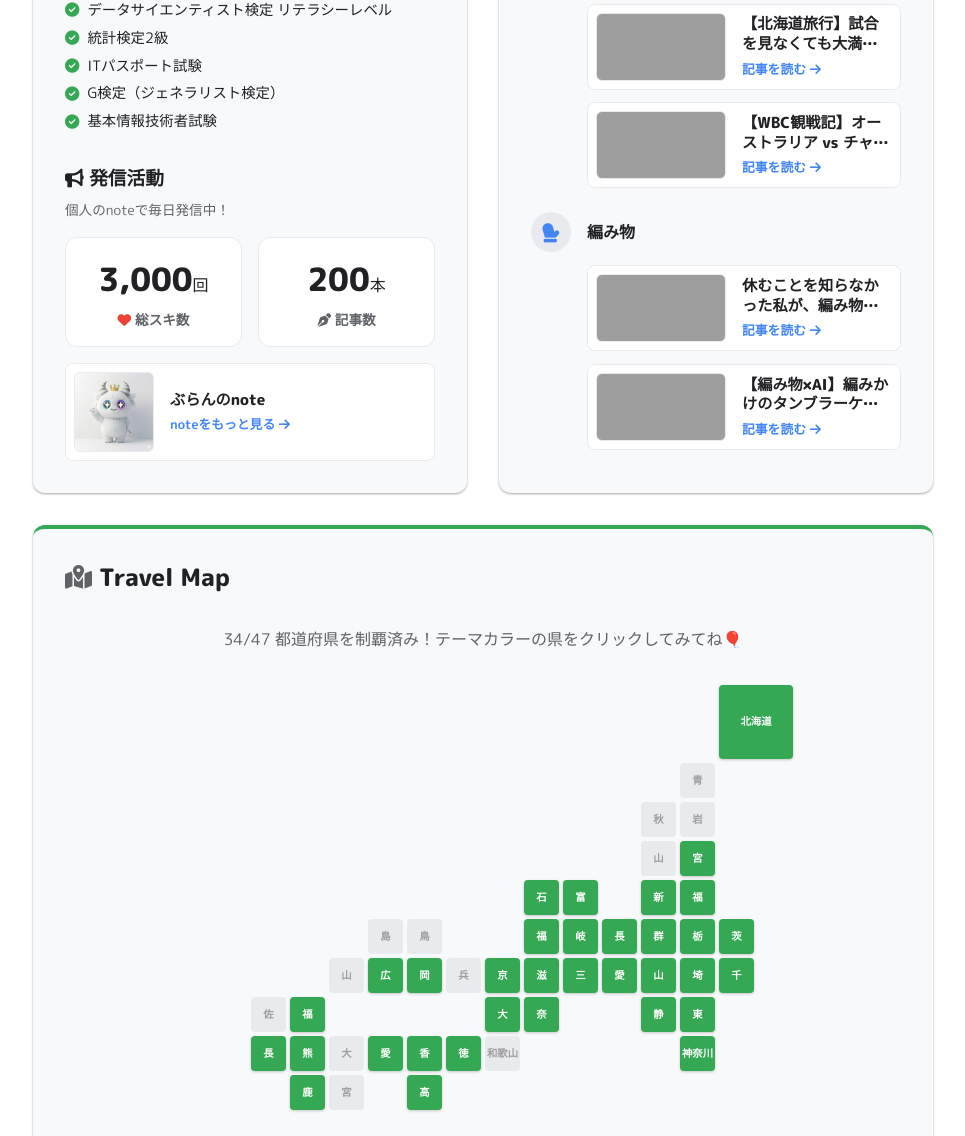
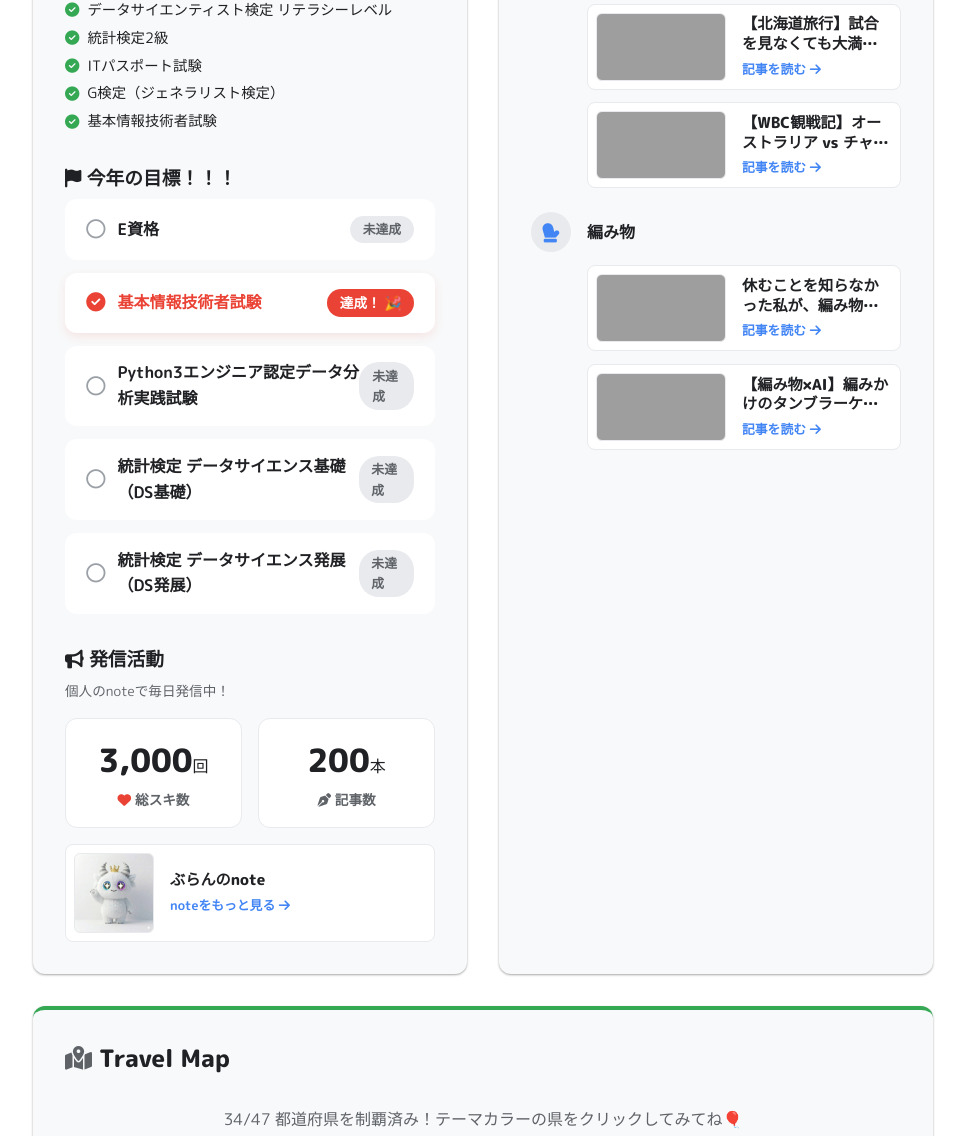
Before and after one commit to branchan-kirinsan/BRAN_website, a plain HTML site: page index.html in a window 1280 px wide. Shown: the part 1672-2808 px from the top of the page, without its empty margins (157-1122 px from the left). Drawn offline with Linux system fonts and the light colour scheme; grey boxes are pictures that could not be loaded.

Commit message:
Add files via upload

```diff
--- a/index.html
+++ b/index.html
@@ -131,6 +131,17 @@
                 </div>
 
                 <div class="skill-group mt-4">
+                    <h3><i class="fa-solid fa-flag"></i> 今年の目標！！！</h3>
+                    <ul class="goal-list mt-2">
+                        <li class="goal-unachieved">E資格</li>
+                        <li class="goal-achieved">基本情報技術者試験</li>
+                        <li class="goal-unachieved">Python3エンジニア認定データ分析実践試験</li>
+                        <li class="goal-unachieved">統計検定 データサイエンス基礎（DS基礎）</li>
+                        <li class="goal-unachieved">統計検定 データサイエンス発展（DS発展）</li>
+                    </ul>
+                </div>
+
+                <div class="skill-group mt-4">
                     <h3><i class="fa-solid fa-bullhorn"></i> 発信活動</h3>
                     <p class="text-small">個人のnoteで毎日発信中！</p>
                     <div class="media-stats">
--- a/script.js
+++ b/script.js
@@ -31,36 +31,36 @@ document.addEventListener("DOMContentLoaded", () => {
             {
                 title: 'スノボで立てない!? 悲劇のスキー旅行から、Geminiで「ゆる体幹トレアプリ」を作った話⛄️📱',
                 url: 'https://note.com/ripe_spirea6186/n/n57eeaa0e743f',
-                imgUrl: '' // Uses fallback
+                imgUrl: 'https://assets.st-note.com/production/uploads/images/256520673/rectangle_large_type_2_af26660cd6a0b72601028b48d65d28b0.png'
             }
         ],
         '富山': [
-            { title: 'Geminiの計画通りの旅行してきた！！福井旅行！！', url: 'https://note.com/ripe_spirea6186/n/n9f2e53a2800b', imgUrl: '' },
-            { title: '急な変更でも、旅行の計画を一瞬で立て直すGemini活用術！！🛫', url: 'https://note.com/ripe_spirea6186/n/nfcb92a360f0a', imgUrl: '' },
-            { title: '行きたいところが多すぎる旅行の計画をGeminiが代わりに立ててくれる。', url: 'https://note.com/ripe_spirea6186/n/n2a70c657c63d', imgUrl: '' }
+            { title: 'Geminiの計画通りの旅行してきた！！福井旅行！！', url: 'https://note.com/ripe_spirea6186/n/n9f2e53a2800b', imgUrl: 'https://assets.st-note.com/production/uploads/images/231942818/rectangle_large_type_2_f9d4d107812dd6296b641bfae0efd72e.png' },
+            { title: '急な変更でも、旅行の計画を一瞬で立て直すGemini活用術！！🛫', url: 'https://note.com/ripe_spirea6186/n/nfcb92a360f0a', imgUrl: 'https://assets.st-note.com/production/uploads/images/230700178/rectangle_large_type_2_e3b265960f926524f04a64ce9ad00830.png' },
+            { title: '行きたいところが多すぎる旅行の計画をGeminiが代わりに立ててくれる。', url: 'https://note.com/ripe_spirea6186/n/n2a70c657c63d', imgUrl: 'https://assets.st-note.com/production/uploads/images/230136054/rectangle_large_type_2_d2b2ed451bcb5a0a8e66e6084e526390.png' }
         ],
         '石川': [
-            { title: 'Geminiの計画通りの旅行してきた！！福井旅行！！', url: 'https://note.com/ripe_spirea6186/n/n9f2e53a2800b', imgUrl: '' },
-            { title: '急な変更でも、旅行の計画を一瞬で立て直すGemini活用術！！🛫', url: 'https://note.com/ripe_spirea6186/n/nfcb92a360f0a', imgUrl: '' },
-            { title: '行きたいところが多すぎる旅行の計画をGeminiが代わりに立ててくれる。', url: 'https://note.com/ripe_spirea6186/n/n2a70c657c63d', imgUrl: '' }
+            { title: 'Geminiの計画通りの旅行してきた！！福井旅行！！', url: 'https://note.com/ripe_spirea6186/n/n9f2e53a2800b', imgUrl: 'https://assets.st-note.com/production/uploads/images/231942818/rectangle_large_type_2_f9d4d107812dd6296b641bfae0efd72e.png' },
+            { title: '急な変更でも、旅行の計画を一瞬で立て直すGemini活用術！！🛫', url: 'https://note.com/ripe_spirea6186/n/nfcb92a360f0a', imgUrl: 'https://assets.st-note.com/production/uploads/images/230700178/rectangle_large_type_2_e3b265960f926524f04a64ce9ad00830.png' },
+            { title: '行きたいところが多すぎる旅行の計画をGeminiが代わりに立ててくれる。', url: 'https://note.com/ripe_spirea6186/n/n2a70c657c63d', imgUrl: 'https://assets.st-note.com/production/uploads/images/230136054/rectangle_large_type_2_d2b2ed451bcb5a0a8e66e6084e526390.png' }
         ],
         '福井': [
-            { title: 'Geminiの計画通りの旅行してきた！！福井旅行！！', url: 'https://note.com/ripe_spirea6186/n/n9f2e53a2800b', imgUrl: '' },
-            { title: '急な変更でも、旅行の計画を一瞬で立て直すGemini活用術！！🛫', url: 'https://note.com/ripe_spirea6186/n/nfcb92a360f0a', imgUrl: '' },
-            { title: '行きたいところが多すぎる旅行の計画をGeminiが代わりに立ててくれる。', url: 'https://note.com/ripe_spirea6186/n/n2a70c657c63d', imgUrl: '' }
+            { title: 'Geminiの計画通りの旅行してきた！！福井旅行！！', url: 'https://note.com/ripe_spirea6186/n/n9f2e53a2800b', imgUrl: 'https://assets.st-note.com/production/uploads/images/231942818/rectangle_large_type_2_f9d4d107812dd6296b641bfae0efd72e.png' },
+            { title: '急な変更でも、旅行の計画を一瞬で立て直すGemini活用術！！🛫', url: 'https://note.com/ripe_spirea6186/n/nfcb92a360f0a', imgUrl: 'https://assets.st-note.com/production/uploads/images/230700178/rectangle_large_type_2_e3b265960f926524f04a64ce9ad00830.png' },
+            { title: '行きたいところが多すぎる旅行の計画をGeminiが代わりに立ててくれる。', url: 'https://note.com/ripe_spirea6186/n/n2a70c657c63d', imgUrl: 'https://assets.st-note.com/production/uploads/images/230136054/rectangle_large_type_2_d2b2ed451bcb5a0a8e66e6084e526390.png' }
         ],
         '静岡': [
             {
                 title: '星野リゾート「界 アンジン」に界タビ20sで19000円で泊まってきた😃',
                 url: 'https://note.com/ripe_spirea6186/n/n356bb3665137',
-                imgUrl: ''
+                imgUrl: 'https://assets.st-note.com/production/uploads/images/253808025/rectangle_large_type_2_1f250bcc0e316df108bed38b03cfdaef.png'
             }
         ],
         '長崎': [
             {
                 title: '長崎旅行に行ってきました!!!!',
                 url: 'https://note.com/ripe_spirea6186/n/n728bf185680f',
-                imgUrl: ''
+                imgUrl: 'https://assets.st-note.com/production/uploads/images/235008087/rectangle_large_type_2_b623838796a276d17400247ddd65354c.png'
             }
         ],
         '神奈川': [
@@ -146,7 +146,7 @@ document.addEventListener("DOMContentLoaded", () => {
         }
 
         block.textContent = name.substring(0, 1); // Display first char for space
-        if (name === '北海道' || name === '沖縄' || name === '神奈川' || name === '和歌山') {
+        if (name === '北海道' || name === '沖縄') {
              block.textContent = name; // exceptions
         }
 
--- a/style.css
+++ b/style.css
@@ -326,6 +326,98 @@ h1, h2, h3, h4 {
     color: var(--text-light);
     margin-top: 0.2rem;
     font-weight: bold;
+}
+
+/* ==================================
+   Goals (今年の目標)
+================================== */
+.goal-list {
+    list-style: none;
+    display: flex;
+    flex-direction: column;
+    gap: 0.8rem;
+    padding: 0;
+}
+
+.goal-list li {
+    padding: 0.8rem 1.2rem;
+    border-radius: var(--border-radius);
+    font-weight: 700;
+    display: flex;
+    align-items: center;
+    border: 2px solid transparent;
+    transition: var(--transition);
+    background-color: #FFFFFF;
+}
+
+/* 未達成状態 */
+.goal-unachieved {
+    color: var(--text-main);
+    border-color: #E8EAED;
+}
+.goal-unachieved::before {
+    content: "\f111"; /* fa-circle regular */
+    font-family: "Font Awesome 6 Free";
+    font-weight: 400;
+    margin-right: 12px;
+    color: #9AA0A6;
+    font-size: 1.2rem;
+}
+.goal-unachieved::after {
+    content: "未達成";
+    margin-left: auto;
+    font-size: 0.8rem;
+    color: var(--text-light);
+    background-color: #E8EAED;
+    padding: 0.2rem 0.8rem;
+    border-radius: 20px;
+}
+
+/* 達成状態 */
+.goal-achieved {
+    background-color: #fce8e6; /* Google Red lightened */
+    color: var(--google-red);
+    border-color: #fad2cf;
+    box-shadow: 0 4px 10px rgba(234, 67, 53, 0.1);
+}
+.goal-achieved::before {
+    content: "\f058"; /* fa-circle-check solid */
+    font-family: "Font Awesome 6 Free";
+    font-weight: 900;
+    margin-right: 12px;
+    color: var(--google-red);
+    font-size: 1.2rem;
+}
+.goal-achieved::after {
+    content: "達成！ 🎉";
+    margin-left: auto;
+    font-size: 0.85rem;
+    color: #fff;
+    background-color: var(--google-red);
+    padding: 0.2rem 0.8rem;
+    border-radius: 20px;
+    font-weight: bold;
+    animation: popIn 0.5s cubic-bezier(0.175, 0.885, 0.32, 1.275) forwards;
+}
+
+@keyframes popIn {
+    0% { transform: scale(0.8); opacity: 0; }
+    100% { transform: scale(1); opacity: 1; }
+}
+
+@media (max-width: 600px) {
+    .goal-list li {
+        padding: 0.6rem 1rem;
+        font-size: 0.95rem;
+    }
+    .goal-unachieved::after, .goal-achieved::after {
+        font-size: 0.75rem;
+        padding: 0.2rem 0.6rem;
+    }
+    .goal-unachieved::before, .goal-achieved::before {
+        margin-right: 8px;
+        font-size: 1.1rem;
+    }
 }
 
 /* ==================================
```
